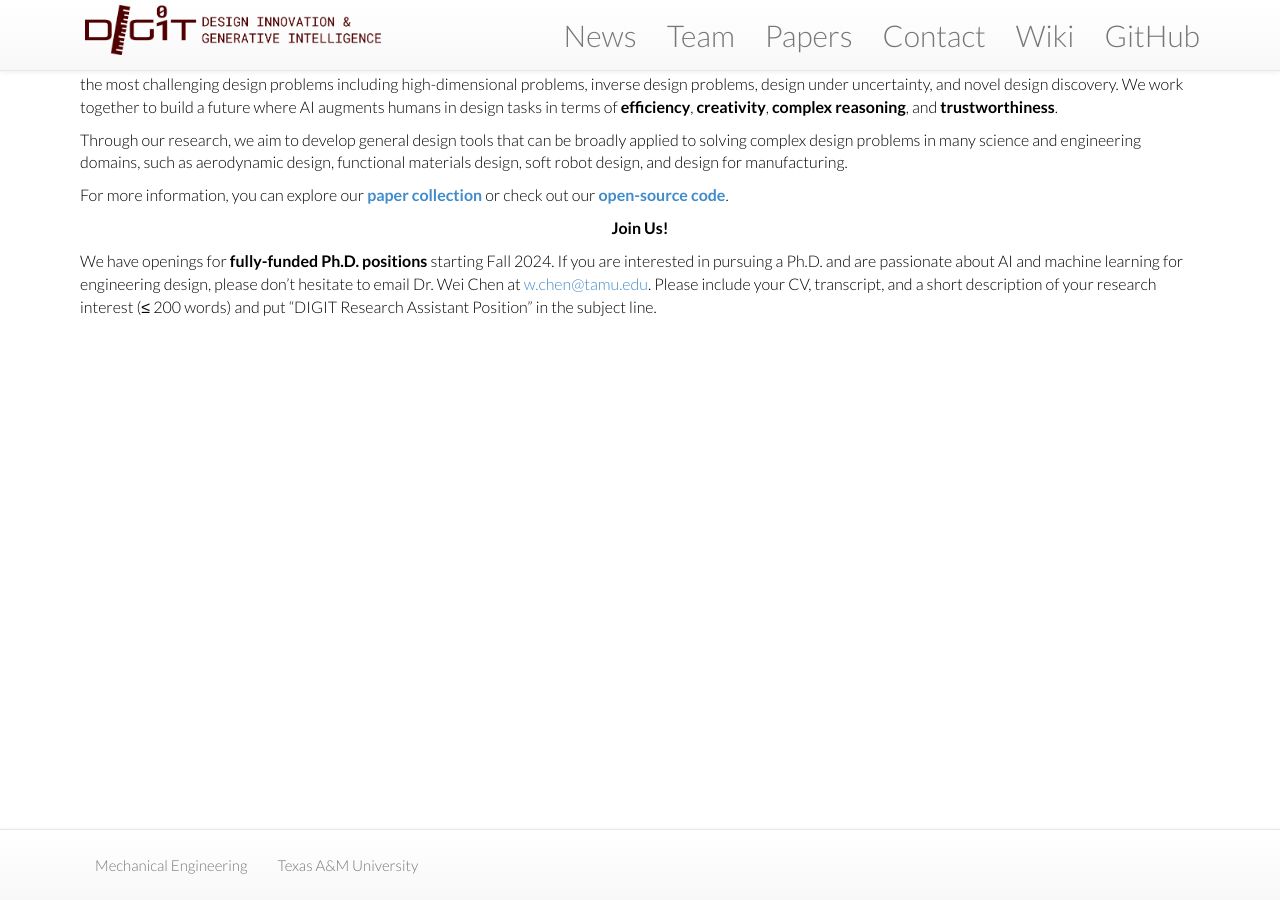
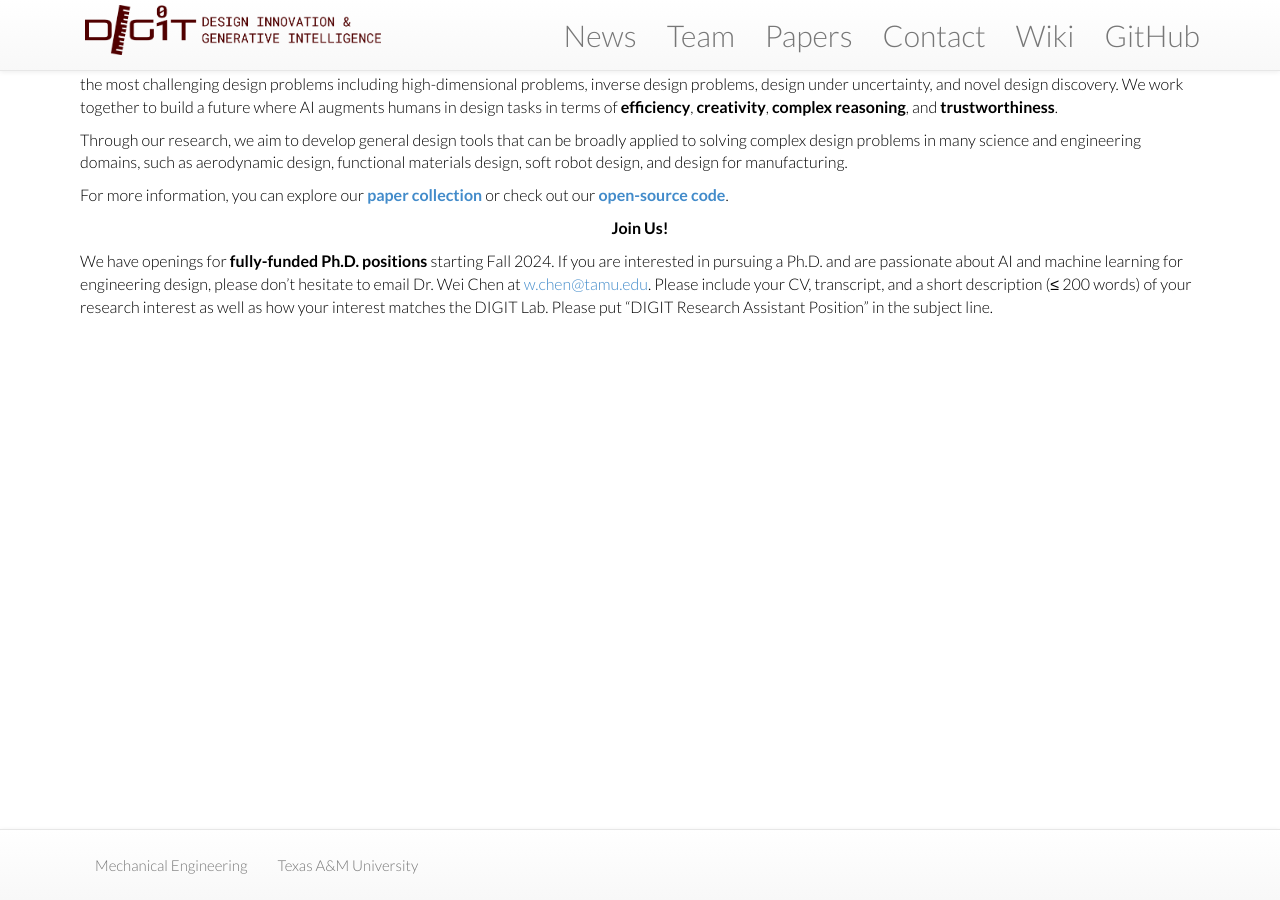
Before and after one commit to jihao2021/trojanbears, a Jekyll site: the page built from misc/_posts/2023-08-15-home.md, in a window 1280 px wide. Built offline with Jekyll 4.4.1, drawn with Linux system fonts in a browser that asks for light colours; nearby versions of some CDN libraries.

Commit message:
Update 2023-08-15-home.md

```diff
--- a/misc/_posts/2023-08-15-home.md
+++ b/misc/_posts/2023-08-15-home.md
@@ -13,4 +13,4 @@
 
 **<center>Join Us!</center>**
 
-We have openings for **fully-funded Ph.D. positions** starting Fall 2024. If you are interested in pursuing a Ph.D. and are passionate about AI and machine learning for engineering design, please don't hesitate to email Dr. Wei Chen at [w.chen@tamu.edu](mailto:w.chen@tamu.edu). Please include your CV, transcript, and a short description of your research interest (≤ 200 words) and put "DIGIT Research Assistant Position" in the subject line.
+We have openings for **fully-funded Ph.D. positions** starting Fall 2024. If you are interested in pursuing a Ph.D. and are passionate about AI and machine learning for engineering design, please don't hesitate to email Dr. Wei Chen at [w.chen@tamu.edu](mailto:w.chen@tamu.edu). Please include your CV, transcript, and a short description (≤ 200 words) of your research interest as well as how your interest matches the DIGIT Lab. Please put "DIGIT Research Assistant Position" in the subject line.
```
